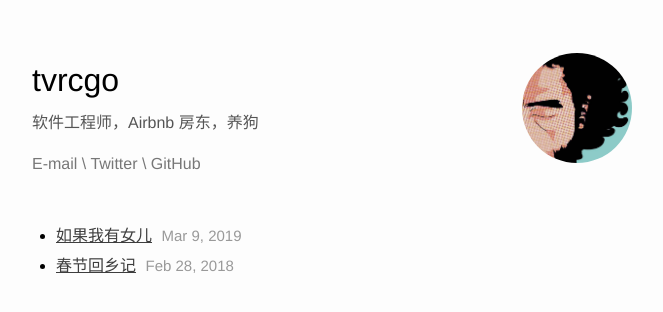
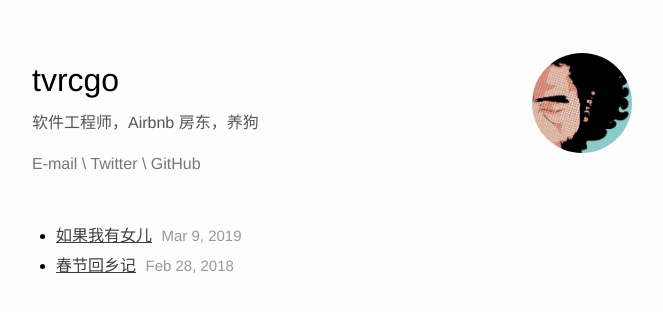
Before and after one commit to tvrcgo/tvrcgo.github.io, a Jekyll site: the page built from index.html, in a window 1280 px wide. Shown: the top 312 px of the page, without its empty margins (308-971 px from the left). Built offline with Jekyll 4.4.1, drawn with Linux system fonts in a browser that asks for light colours; the list of posts is cut into pages by our own code.

Commit message:
update style

```diff
--- a/css/main.scss
+++ b/css/main.scss
@@ -105,9 +105,8 @@ ul {
       overflow: auto;
 
       .avatar {
-        display: inline-block;
-        width: 110px;
-        height: 110px;
+        width: 100px;
+        height: 100px;
         border-radius: 50%;
         float: right;
       }
```
